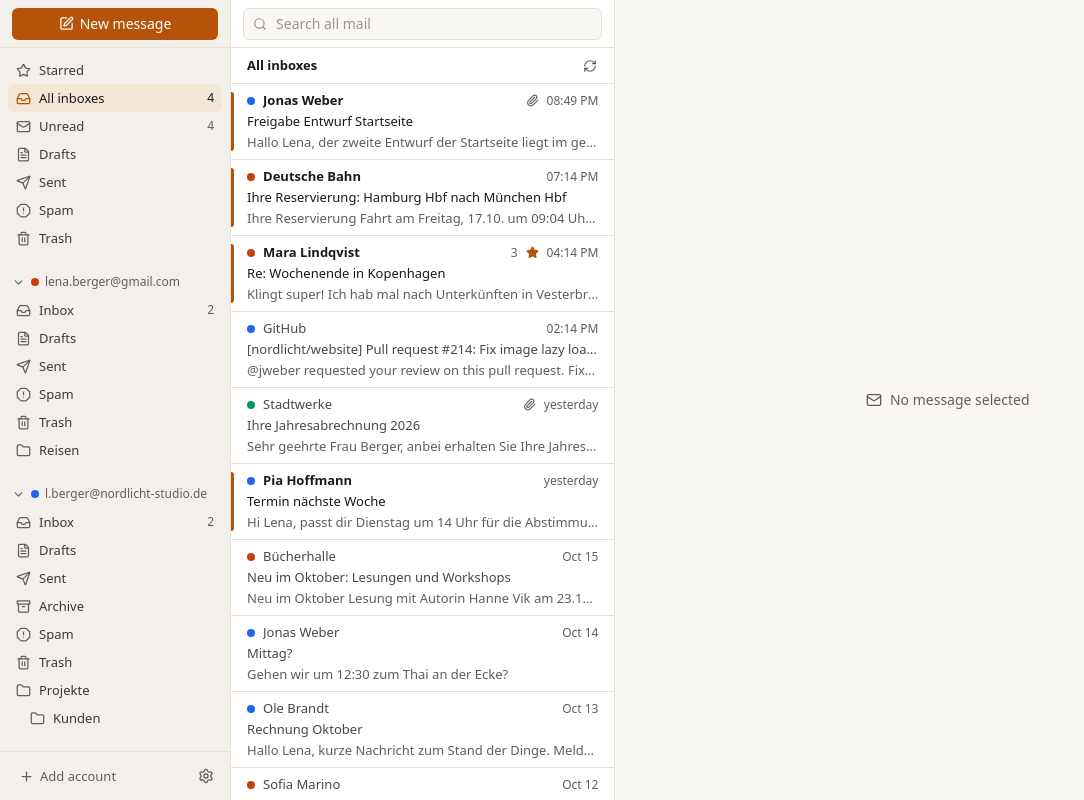
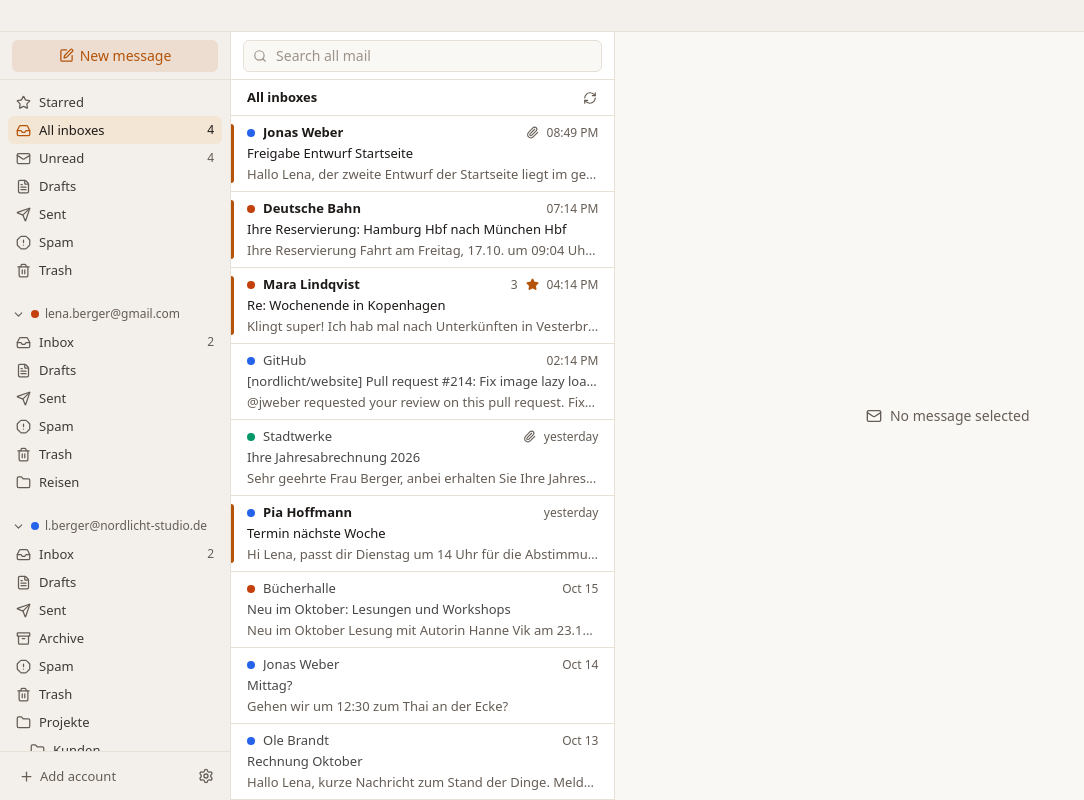
Before and after one commit to mkj777/redpanda, a React (Vite) app: page / in a window 1280 px wide. Shown: the whole page, without its empty margins (0-1084 px from the left). Built offline with nearby package versions, Linux system fonts and the light colour scheme.

Commit message:
Bring the top bar back, without icon and name, and calm the compose button
The integrated controls put content right at the window edge, so the
32 px bar returns, now only as a drag area with the caption buttons.
New message uses a soft accent tint instead of the full accent fill.

```diff
--- a/src/App.tsx
+++ b/src/App.tsx
@@ -16,8 +16,8 @@ import { MessageList } from "./components/MessageList";
 import { ReadingPane } from "./components/ReadingPane";
 import { SettingsDialog } from "./components/SettingsDialog";
 import { Sidebar } from "./components/Sidebar";
+import { TitleBar } from "./components/TitleBar";
 import { Toasts } from "./components/Toasts";
-import { WindowControls } from "./components/WindowControls";
 import { Button } from "./components/ui";
 
 const RAIL_PX = 52;
@@ -84,8 +84,7 @@ function Start() {
   const { t } = useTranslation();
   const setWizardOpen = useUi((s) => s.setWizardOpen);
   return (
-    <div className="relative flex h-full flex-col items-center justify-center gap-4 bg-bg">
-      <div className="drag absolute inset-x-0 top-0 h-12" />
+    <div className="flex h-full flex-col items-center justify-center gap-4 bg-bg">
       <img src="/icon.svg" alt="" className="size-14 rounded-xl" />
       <p className="text-sm text-muted">{t("start.text")}</p>
       <Button variant="primary" onClick={() => setWizardOpen(true)}>
@@ -114,14 +113,13 @@ export default function App() {
   const railPercent = (RAIL_PX / width) * 100;
   const sidebarMin = Math.max(12, (190 / width) * 100);
   const listMin = Math.max(20, (280 / width) * 100);
-  // Room for the reader toolbar next to the window controls, as far as the other minimums allow.
-  const readerMin = Math.min(Math.max(28, (440 / width) * 100), 100 - sidebarMin - listMin);
 
   return (
     <Tooltip.Provider>
-      {!ready ? (
-        <div className="drag h-12" />
-      ) : hasAccounts ? (
+      <div className="flex h-full flex-col">
+        <TitleBar />
+        <main className="min-h-0 flex-1">
+          {!ready ? null : hasAccounts ? (
             <PanelGroup direction="horizontal" autoSaveId="redpanda-layout" className="h-full">
               <Panel
                 id="sidebar"
@@ -142,14 +140,15 @@ export default function App() {
                 <MessageList />
               </Panel>
               <ResizeHandle />
-          <Panel id="reader" order={3} defaultSize={52} minSize={readerMin}>
+              <Panel id="reader" order={3} defaultSize={52} minSize={28}>
                 <ReadingPane />
               </Panel>
             </PanelGroup>
           ) : (
             <Start />
           )}
-      <WindowControls />
+        </main>
+      </div>
       <Composer />
       <AccountWizard />
       <SettingsDialog />
--- a/src/components/MessageList.tsx
+++ b/src/components/MessageList.tsx
@@ -186,7 +186,7 @@ export function MessageList() {
 
   return (
     <section className="flex h-full flex-col bg-surface" aria-label={title}>
-      <div className="drag flex h-12 shrink-0 items-center gap-2 border-b border-line px-3">
+      <div className="flex h-12 shrink-0 items-center gap-2 border-b border-line px-3">
         <div className="relative flex-1">
           <Search size={14} className="pointer-events-none absolute left-2.5 top-1/2 -translate-y-1/2 text-faint" />
           <input
--- a/src/components/ReadingPane.tsx
+++ b/src/components/ReadingPane.tsx
@@ -244,8 +244,7 @@ export function ReadingPane() {
 
   if (!summary) {
     return (
-      <section className="relative flex h-full items-center justify-center bg-bg text-sm text-muted">
-        <div className="drag absolute inset-x-0 top-0 h-12" />
+      <section className="flex h-full items-center justify-center bg-bg text-sm text-muted">
         <span className="flex items-center gap-2">
           <Mail size={16} />
           {t("reader.empty")}
@@ -257,9 +256,7 @@ export function ReadingPane() {
   const latest = thread[thread.length - 1] ?? summary;
   return (
     <section className="flex h-full flex-col bg-bg">
-      {/* The window controls sit over the right end of this row. */}
-      <div className="drag flex h-12 shrink-0 items-center border-b border-line bg-surface pl-2 pr-[calc(var(--window-controls)+0.5rem)]">
-        <div className="flex min-w-0 flex-1 items-center gap-0.5 overflow-hidden">
+      <div className="flex h-12 shrink-0 items-center gap-0.5 border-b border-line bg-surface px-2">
         <IconButton label={t("action.reply")} shortcut="R" onClick={() => reply("reply", latest)}>
           <Reply size={16} />
         </IconButton>
@@ -290,7 +287,6 @@ export function ReadingPane() {
           <Mail size={16} />
         </IconButton>
       </div>
-      </div>
       <div className="min-h-0 flex-1 overflow-y-auto">
         <div className="mx-auto max-w-[860px] px-6 pb-10">
           <h1 className="selectable pt-5 text-lg font-semibold leading-snug">{summary.subject || t("list.noSubject")}</h1>
--- a/src/components/Sidebar.tsx
+++ b/src/components/Sidebar.tsx
@@ -150,13 +150,13 @@ export function Sidebar({ collapsed }: { collapsed: boolean }) {
 
   return (
     <nav className="flex h-full flex-col bg-sidebar" aria-label={t("nav.label")}>
-      <div className={cn("drag flex h-12 shrink-0 items-center border-b border-line", collapsed ? "justify-center" : "px-3")}>
+      <div className={cn("flex h-12 shrink-0 items-center border-b border-line", collapsed ? "justify-center" : "px-3")}>
         {collapsed ? (
           <IconButton label={t("nav.compose")} shortcut="C" onClick={() => compose()}>
             <PenSquare size={17} />
           </IconButton>
         ) : (
-          <Button variant="primary" className="w-full" onClick={() => compose()}>
+          <Button variant="soft" className="w-full" onClick={() => compose()}>
             <PenSquare size={15} />
             {t("nav.compose")}
           </Button>
--- a/src/components/WindowControls.tsx
+++ b/src/components/TitleBar.tsx
@@ -43,11 +43,8 @@ const CaptionButton = forwardRef<HTMLButtonElement, CaptionButtonProps>(function
   );
 });
 
-/**
- * Minimize, maximize and close in the top right corner of the app, over the right end of the first
- * toolbar row. Panes keep `--window-controls` free there and mark their header rows with `drag`.
- */
-export function WindowControls() {
+/** Replaces the Windows title bar: an empty drag area and the three caption buttons. */
+export function TitleBar() {
   const { t } = useTranslation();
   const [maximized, setMaximized] = useState(false);
   const [focused, setFocused] = useState(true);
@@ -97,11 +94,12 @@ export function WindowControls() {
   };
 
   return (
-    <div
+    <header
       data-inactive={focused ? undefined : ""}
-      // Above dialog overlays, so the window can still be closed or moved aside while one is open.
-      className="no-drag group fixed right-0 top-0 z-[45] flex h-[47px] w-[var(--window-controls)]"
+      className="group relative z-[45] flex h-8 shrink-0 items-center border-b border-line bg-sidebar"
     >
+      <div className="drag h-full flex-1" />
+      <div className="no-drag flex h-full">
         <CaptionButton label={t("window.minimize")} glyph={GLYPH.minimize} onClick={run((w) => w.minimize())} />
         <CaptionButton
           ref={maxRef}
@@ -112,5 +110,6 @@ export function WindowControls() {
         />
         <CaptionButton close label={t("window.close")} glyph={GLYPH.close} onClick={run((w) => w.close())} />
       </div>
+    </header>
   );
 }
--- a/src/components/ui.tsx
+++ b/src/components/ui.tsx
@@ -4,10 +4,11 @@ import { X } from "lucide-react";
 import { forwardRef, type ButtonHTMLAttributes, type InputHTMLAttributes, type ReactNode } from "react";
 import { cn } from "@/lib/format";
 
-type Variant = "primary" | "secondary" | "ghost" | "danger";
+type Variant = "primary" | "soft" | "secondary" | "ghost" | "danger";
 
 const variants: Record<Variant, string> = {
   primary: "bg-accent text-accent-fg hover:bg-accent-hover border border-transparent",
+  soft: "bg-accent/12 text-accent hover:bg-accent/18 border border-transparent",
   secondary: "bg-surface text-fg border border-line-strong hover:bg-hover",
   ghost: "text-fg hover:bg-hover border border-transparent",
   danger: "bg-surface text-danger border border-line-strong hover:bg-hover",
--- a/src/index.css
+++ b/src/index.css
@@ -19,8 +19,6 @@
   --accent-text: #ffffff;
   --danger: #b91c1c;
   --mail-bg: #ffffff;
-  /* Width of the window controls in the top right corner, three 46 px caption buttons. */
-  --window-controls: 138px;
   color-scheme: light;
 }
 
@@ -79,13 +77,11 @@ body {
   user-select: none;
 }
 
-/* The header rows double as the title bar. WebView2 treats drag areas as a native caption: drag,
-   double-click to maximize, system menu. Controls inside them must stay clickable. */
+/* Native title bar behaviour from WebView2: drag, double-click to maximize, system menu. */
 .drag {
   app-region: drag;
 }
-.no-drag,
-.drag :is(button, input, textarea, select, a, [role="button"]) {
+.no-drag {
   app-region: no-drag;
 }
 
```
Also changed, not shown: 2 other files (tests, documents, lock files or other folders). Lines whose indentation alone changed are shown as unchanged.
